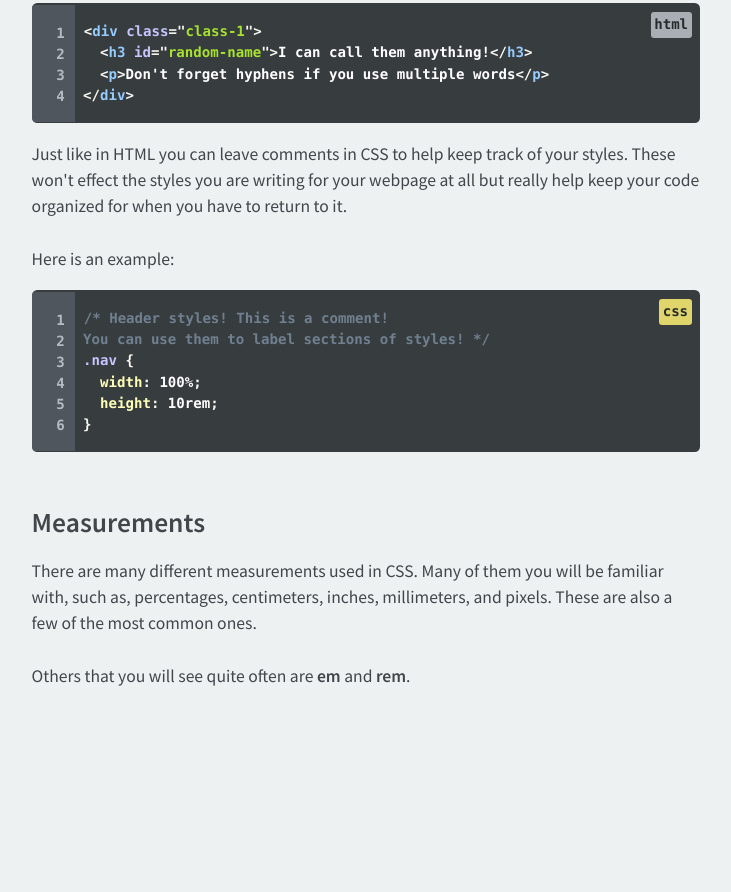
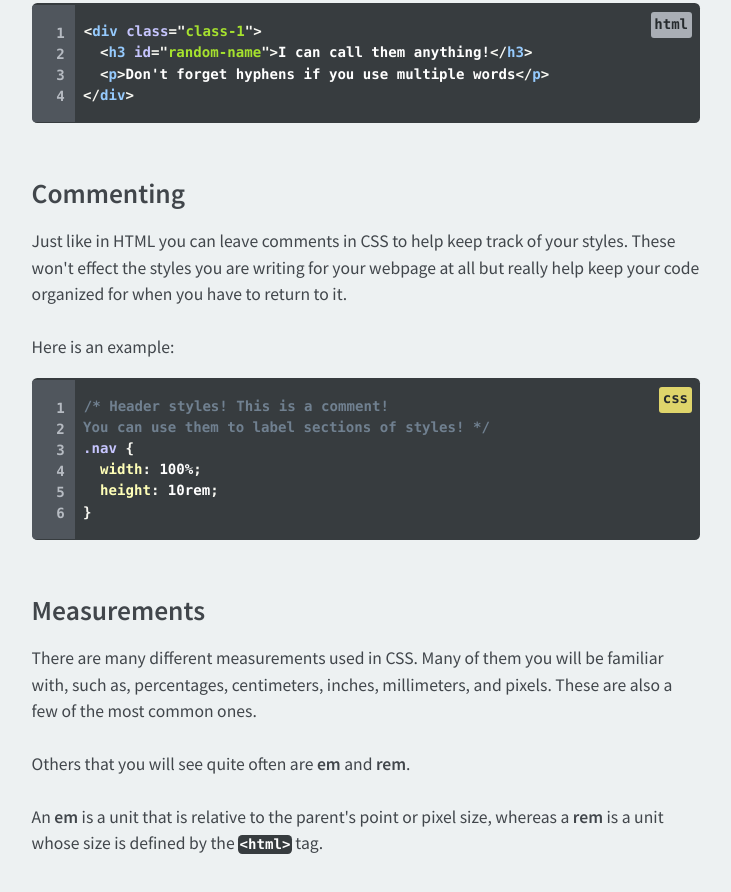
Before and after one commit to jrauh/samaritan_ux, a website: page learn/css/index.html in a window 1280 px wide. Shown: the part 2229-3121 px from the top of the page, without its empty margins (274-1005 px from the left). Before the commit the page ends 2980 px from the top, so only its background shows below. Drawn offline with nearby package versions, Linux system fonts and the light colour scheme; a web font is replaced by a local one.

Commit message:
Finsihed CSS page

```diff
--- a/learn/css/index.html
+++ b/learn/css/index.html
@@ -91,6 +91,9 @@
       &lt;p&gt;Don't forget hyphens if you use multiple words&lt;/p&gt;
     &lt;/div&gt;</code>
 </pre>
+  </section>
+  <section class="row">
+    <h2>Commenting</h2>
     <p>Just like in HTML you can leave comments in CSS to help keep track of your styles. These won't effect the styles you are writing for your webpage at all but really help keep your code organized for when you have to return to it.<br><br>Here is an example:</p>
 <pre class="language-css line-numbers">
   <code class="language-css">/* Header styles! This is a comment!
@@ -103,7 +106,7 @@
   </section>
   <section class="row">
     <h2>Measurements</h2>
-    <p>There are many different measurements used in CSS. Many of them you will be familiar with, such as, percentages, centimeters, inches, millimeters, and pixels. These are also a few of the most common ones.<br><br>Others that you will see quite often are <strong>em</strong> and <strong>rem</strong>.<br><br>
+    <p>There are many different measurements used in CSS. Many of them you will be familiar with, such as, percentages, centimeters, inches, millimeters, and pixels. These are also a few of the most common ones.<br><br>Others that you will see quite often are <strong>em</strong> and <strong>rem</strong>.<br><br>An <strong>em</strong> is a unit that is relative to the parent's point or pixel size, whereas a <strong>rem</strong> is a unit whose size is defined by the <code class="language-css">&lt;html&gt;</code> tag.</p>
   </section>
 </body>
 </html>
```
